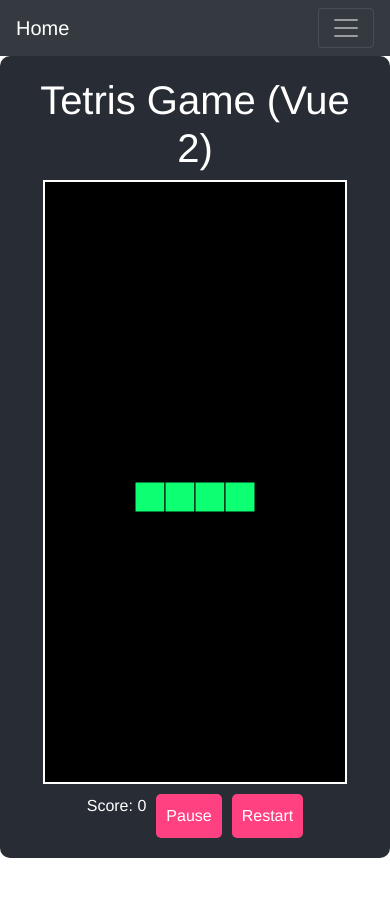
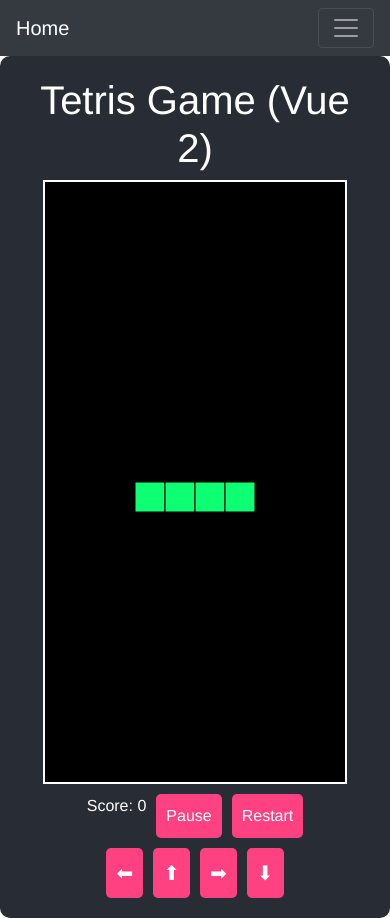
Before and after one commit to eliekoo/vuejs-play-around, a Vue app: page /tetris in a window 390 px wide. Before the commit the page ends 858 px from the top, so only its background shows below. Built offline with nearby package versions, Linux system fonts and the light colour scheme.

Commit message:
Add arrow buttons for mobile friendly

```diff
--- a/src/components/TetrisGame.vue
+++ b/src/components/TetrisGame.vue
@@ -6,6 +6,12 @@
       <p>Score: {{ score }}</p>
       <button @click="togglePause">{{ isPaused ? "Resume" : "Pause" }}</button>
       <button @click="resetGame">Restart</button>
+    </div>
+    <div class="controls">
+      <button @click="movePiece(-1)">⬅</button>
+      <button @click="rotatePiece()">⬆</button>
+      <button @click="movePiece(1)">➡</button>
+      <button @click="dropPiece()">⬇</button>
     </div>
   </div>
 </template>
@@ -127,7 +133,7 @@ export default {
       if (this.canMove(0, 1)) {
         this.currentPiece.y++;
       } else {
-        if (this.currentPiece.y <= 0) {
+        if (this.currentPiece.y === 0) {
           alert("Game Over!");
           this.resetGame();
           return;
@@ -206,6 +212,19 @@ export default {
 </script>
 
 <style scoped>
+.controls {
+  display: flex;
+  justify-content: center;
+  gap: 10px;
+  margin-top: 10px;
+}
+.controls button {
+  padding: 10px;
+  font-size: 20px;
+}
+</style>
+
+<style scoped>
 .tetris-container {
   display: flex;
   flex-direction: column;
```
